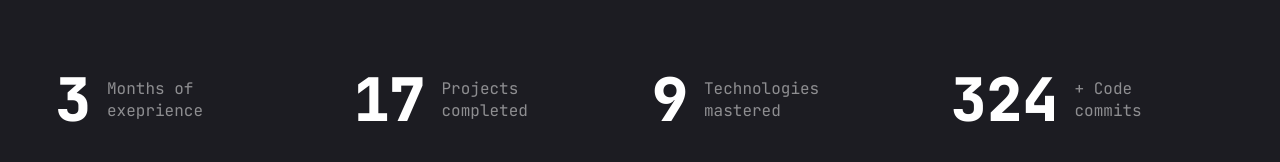
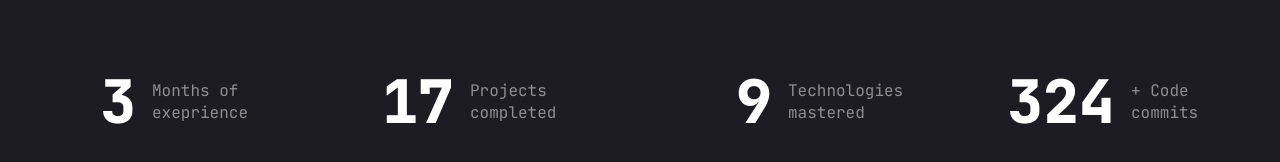
Before and after one commit to kumar-rinku0/rinku-portfolio, a Next.js app: page / in a window 1280 px wide. Shown: the part 606-768 px from the top of the page. Built offline with nearby package versions, Linux system fonts and the light colour scheme.

Commit message:
largest contentful paint & social links fix

```diff
--- a/src/app/globals.css
+++ b/src/app/globals.css
@@ -22,7 +22,7 @@
     @apply text-xl xl:text-2xl leading-[1.1] font-semibold font-primary;
   }
   .btn-outline {
-    @apply border border-accent rounded-full flex justify-center items-center object-contain text-accent text-base hover:bg-accent hover:text-primary;
+    @apply border border-accent rounded-full flex justify-center items-center text-accent text-base hover:bg-accent hover:text-primary;
   }
   .shadow-g {
     box-shadow: 1px 1px 4px #121212;
--- a/src/app/page.tsx
+++ b/src/app/page.tsx
@@ -35,6 +35,7 @@ export default function Home() {
                 prefetch={false}
                 scroll={false}
                 replace={false}
+                title="Download CV"
                 target="_blank"
                 download
               >
--- a/src/components/Header.tsx
+++ b/src/components/Header.tsx
@@ -76,6 +76,7 @@ const MobileNav = () => {
                   <Link
                     href={link.path}
                     key={index}
+                    title={link.name}
                     onClick={() => setIsOpen(!isOpen)}
                     className={`${
                       link.path === pathname && "text-accent"
@@ -103,6 +104,7 @@ const Header = () => {
           prefetch={false}
           scroll={false}
           replace={false}
+          title=": )"
           className="flex items-center"
         >
           <FaSkull className="text-3xl xl:text-4xl text-[#505050]" />
@@ -112,12 +114,15 @@ const Header = () => {
         {/* desktop navbar */}
         <div className="hidden lg:flex gap-8 items-center">
           <DesktopNav />
-          <Link
-            href={"/contect"}
-            className="h-8 p-6 btn-outline hover:trasition-all"
-          >
-            <button> Hire me </button>
-          </Link>
+          <button className="bg-transparent border-none">
+            <Link
+              href={"/contect"}
+              className="h-4 p-6 btn-outline hover:trasition-all"
+              title="Hire me"
+            >
+              <span> Hire me </span>
+            </Link>
+          </button>
         </div>
         {/* mobile navbar */}
         <div className="flex lg:hidden h-full">
--- a/src/components/Socials.tsx
+++ b/src/components/Socials.tsx
@@ -1,31 +1,35 @@
-import { FaGithub, FaInstagram, FaLinkedin, FaYoutube, FaGooglePlusG} from "react-icons/fa"
+import { FaInstagram, FaLinkedin } from "react-icons/fa";
 import Link from "next/link";
-import {SiGithub, SiLinkedin, SiLeetcode, SiGeeksforgeeks} from "react-icons/si"
+import { SiGithub, SiLeetcode } from "react-icons/si";
 
 const socials = [
   {
+    name: "github",
     icon: <SiGithub />,
-        path: "https://github.com/kumar-rinku0"
+    path: "https://github.com/kumar-rinku0",
   },
   {
+    name: "linkedin",
     icon: <FaLinkedin />,
-        path: "https://www.linkedin.com/in/kumar-rinku0/"
+    path: "https://www.linkedin.com/in/kumar-rinku0/",
   },
   {
+    name: "leetcode",
     icon: <SiLeetcode />,
-        path: "https://leetcode.com/kumar-rinku0/"
+    path: "https://leetcode.com/kumar-rinku0/",
   },
   {
+    name: "instagram",
     icon: <FaInstagram />,
-        path: "https://www.instagram.com/kumar_rinku_/"
+    path: "https://www.instagram.com/kumar_rinku_/",
   },
-]
+];
 
 type SocialsProp = {
-    containerStyle: string,
-    iconStyle: string,
-}
-const Socials = ({containerStyle, iconStyle} : SocialsProp) => {
+  containerStyle: string;
+  iconStyle: string;
+};
+const Socials = ({ containerStyle, iconStyle }: SocialsProp) => {
   return (
     <div className={containerStyle}>
       {socials.map((social, index) => {
@@ -37,12 +41,15 @@ const Socials = ({containerStyle, iconStyle} : SocialsProp) => {
             prefetch={false}
             scroll={false}
             replace={false}
+            title={social.name}
             target="_blank"
-                >{social.icon}
-                </Link>);
+          >
+            {social.icon}
+          </Link>
+        );
       })}
     </div>
-  )
-}
+  );
+};
 
-export default Socials
+export default Socials;
--- a/src/components/Stats.tsx
+++ b/src/components/Stats.tsx
@@ -69,12 +69,12 @@ const CountUp = ({
 const Stats = () => {
   return (
     <section className="pt-4 pb-12 xl:pt-0 xl:pb-0">
-            <motion.div className="container mx-auto">
-                <div className="flex flex-wrap gap-6 max-w-[80vw] xl:max-w-none mx-auto">
+      <motion.div className="flex justify-center items-center mx-2 xl:mx-4">
+        <div className="w-full h-full flex flex-wrap gap-6 max-w-[80vw] xl:max-w-none">
           {stats.map((item, index) => {
             return (
               <div
-                                className="flex flex-1 items-center gap-4 justify-center xl:justify-start"
+                className="flex flex-1 items-center gap-4 justify-center"
                 key={index}
               >
                 <CountUp
@@ -82,13 +82,11 @@ const Stats = () => {
                   end={item.num}
                   duration={5}
                   // delay={1.5}
-                                    className="text-4xl xl:text-6xl font-extrabold"
+                  className="w-28 h-16 text-4xl xl:text-6xl font-extrabold flex justify-end items-center"
                 />
                 <p
                   className={`${
-                                        item.text.length < 15
-                                            ? "max-w-[100px]"
-                                            : "max-w-[150px]"
+                    item.text.length < 15 ? "max-w-[100px]" : "max-w-[150px]"
                   } leading-snug text-white/50`}
                 >
                   {item.text}
```
Lines whose indentation alone changed are shown as unchanged.
